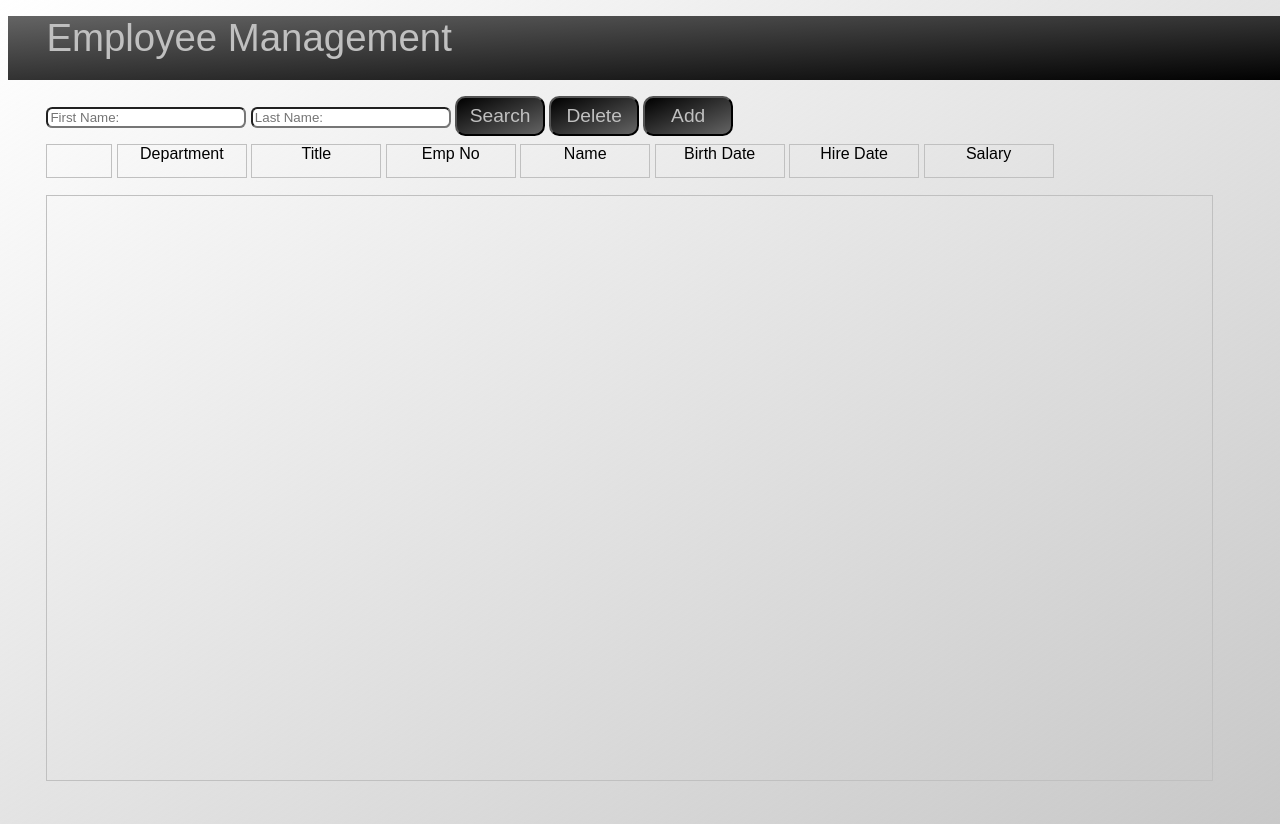
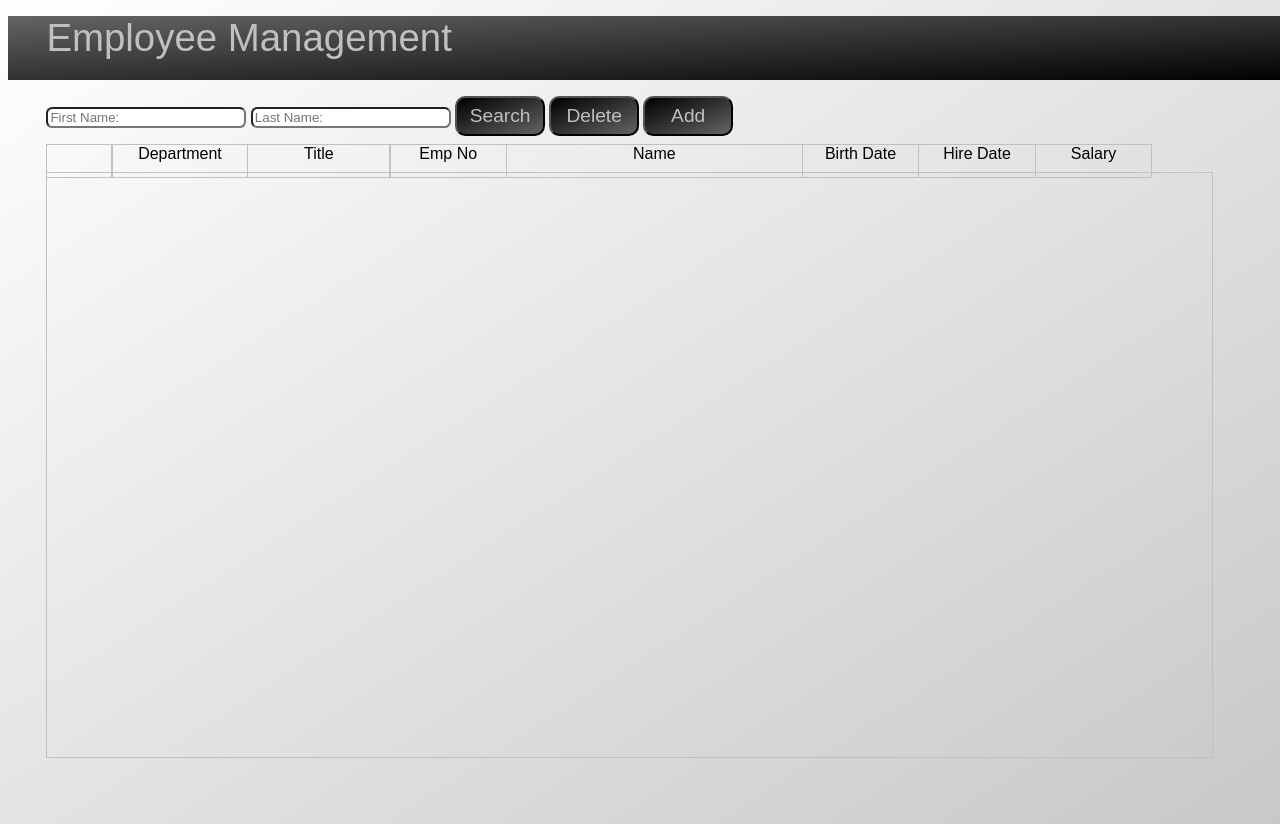
Before and after one commit to Indominu/H2-Clientside, a PHP site: page / in a window 1280 px wide; the page is wider, and only the part inside the window is pictured. Run offline with PHP 8.4, Linux system fonts and the light colour scheme.

Commit message:
Add files via upload

```diff
--- a/base.css
+++ b/base.css
@@ -32,6 +32,7 @@
     position: fixed;
     bottom: 0;
     margin-left:3vw;
+    top:19.1vh;
     padding: 0;
     border: 0.1vmax solid silver;
     width: 91vw;
@@ -77,12 +78,15 @@
     display: inline-table;
     border: 0.1vmax solid silver;
     min-width: 9vw;
-    text-align: center;
+    text-align: left;
     height: 3vh;
     cursor: pointer;
+    margin:0 0 0 -0.5vw;
+    overflow:hidden;
+    font-size:1.5vmax;
 }
 
-.nameLine:hover
+.testClass:hover
 {
  background-color:gray;
 }
@@ -99,7 +103,7 @@
     width:10vw;
     height:4vh;
     display:inline-table;
-    margin:0 0 0 0;
+    margin:0 0 0 -0.4vw;
     text-align:center;
 }
 
--- a/index.js
+++ b/index.js
@@ -65,17 +65,16 @@
             for (var i = 0; i < listFromPhp.length; i+=1) {
                var div = document.createElement("div");
                div.setAttribute('id', listFromPhp[i][2]);
-               div.setAttribute('style', "white-space:nowrap");
+               div.setAttribute('style', "white-space:nowrap;");
                div.setAttribute('class', "testClass");
                html="&nbsp;<input id='"+listFromPhp[i][2]+"' type='checkbox' class='deleteAction' style='display:none'>";
-               html+="&nbsp;<div id='"+listFromPhp[i][2]+"' class='nameLine' >"+listFromPhp[i][0].toString().replace(/\,/g,' ')+"</div>";
-               html+="&nbsp;<div id='"+listFromPhp[i][2]+"' class='nameLine' >"+listFromPhp[i][1].toString().replace(/\,/g,' ')+"</div>";
-               html+="&nbsp;<div id='"+listFromPhp[i][2]+"' class='nameLine' >"+listFromPhp[i][2].toString().replace(/\,/g,' ')+"</div>";
-               html+="&nbsp;<div id='"+listFromPhp[i][2]+"' class='nameLine' >"+listFromPhp[i][3].toString().replace(/\,/g,' ')+"</div>";
-               html+="&nbsp;<div id='"+listFromPhp[i][2]+"' class='nameLine' >"+listFromPhp[i][4].toString().replace(/\,/g,' ')+"</div>";
-               html+="&nbsp;<div id='"+listFromPhp[i][2]+"' class='nameLine' >"+listFromPhp[i][5].toString().replace(/\,/g,' ')+"</div>";
-               html+="&nbsp;<div id='"+listFromPhp[i][2]+"' class='nameLine' >"+listFromPhp[i][6].toString().replace(/\,/g,' ')+"</div>";
-               html+="&nbsp;<div id='"+listFromPhp[i][2]+"' class='nameLine' >"+listFromPhp[i][7].toString().replace(/\,/g,' ')+"</div>";
+               html+="&nbsp;<div id='"+listFromPhp[i][2]+"' class='nameLine' style='width:15.2vw;'>"+listFromPhp[i][0].toString().replace(/\,/g,' ')+"</div>";
+               html+="&nbsp;<div id='"+listFromPhp[i][2]+"' class='nameLine' style='width:11vw;'>"+listFromPhp[i][1].toString().replace(/\,/g,' ')+"</div>";
+               html+="&nbsp;<div id='"+listFromPhp[i][2]+"' class='nameLine' style='width:6vw;text-align: center;'>"+listFromPhp[i][2].toString().replace(/\,/g,' ')+"</div>";
+               html+="&nbsp;<div id='"+listFromPhp[i][2]+"' class='nameLine' style='width:23vw;'>"+listFromPhp[i][3]+" "+listFromPhp[i][4]+"</div>";
+               html+="&nbsp;<div id='"+listFromPhp[i][2]+"' class='nameLine' style='width:9vw;text-align: center;'>"+listFromPhp[i][5].toString().replace(/\,/g,' ')+"</div>";
+               html+="&nbsp;<div id='"+listFromPhp[i][2]+"' class='nameLine' style='width:9vw;text-align: center;'>"+listFromPhp[i][6].toString().replace(/\,/g,' ')+"</div>";
+               html+="&nbsp;<div id='"+listFromPhp[i][2]+"' class='nameLine' style='width:9vw;text-align: center;'>"+listFromPhp[i][7].toString().replace(/\,/g,' ')+"</div>";
 
 
                div.innerHTML=html;
--- a/index.php
+++ b/index.php
@@ -18,19 +18,19 @@
             <button class="button" type="button" id="save" style="display: none;">Comfirm</button>
             <button class="button" type="button" id="cancel" style="display: none;">Cancel</button><br>
         </div>
-        <div style="padding-left:3vw;margin-top:1vh;">
+        <div style="padding-left:3.4vw;margin-top:1vh;">
             <div class="title" style="width:5vw">&nbsp;</div>
-            <div class="title">Department</div>
-            <div class="title">Title</div>
-            <div class="title">Emp No</div>
-            <div class="title">Name</div>
-            <div class="title">Birth Date</div>
-            <div class="title">Hire Date</div>
-            <div class="title">Salary</div>
+            <div class="title" style="width:10.5vw">Department</div>
+            <div class="title" style="width:11vw">Title</div>
+            <div class="title" style="width:9vw">Emp No</div>
+            <div class="title" style="width:23vw">Name</div>
+            <div class="title" style="width:9vw">Birth Date</div>
+            <div class="title" style="width:9vw">Hire Date</div>
+            <div class="title" style="width:9vw">Salary</div>
         </div>
         <ul id="List"></ul>
 
-        <iframe id="iform" src="employeeform.php" style="background-color:white;position:absolute;top:10vh;left:16vw;display:none;width:60vw;height:50vh;" scrolling="no"></form>
+        <iframe id="iform" src="employeeform.php" style="background-color:white;position:absolute;top:15vh;left:16vw;display:none;width:60vw;height:50vh;" scrolling="no"></form>
 
     </body>
 </html>
```
